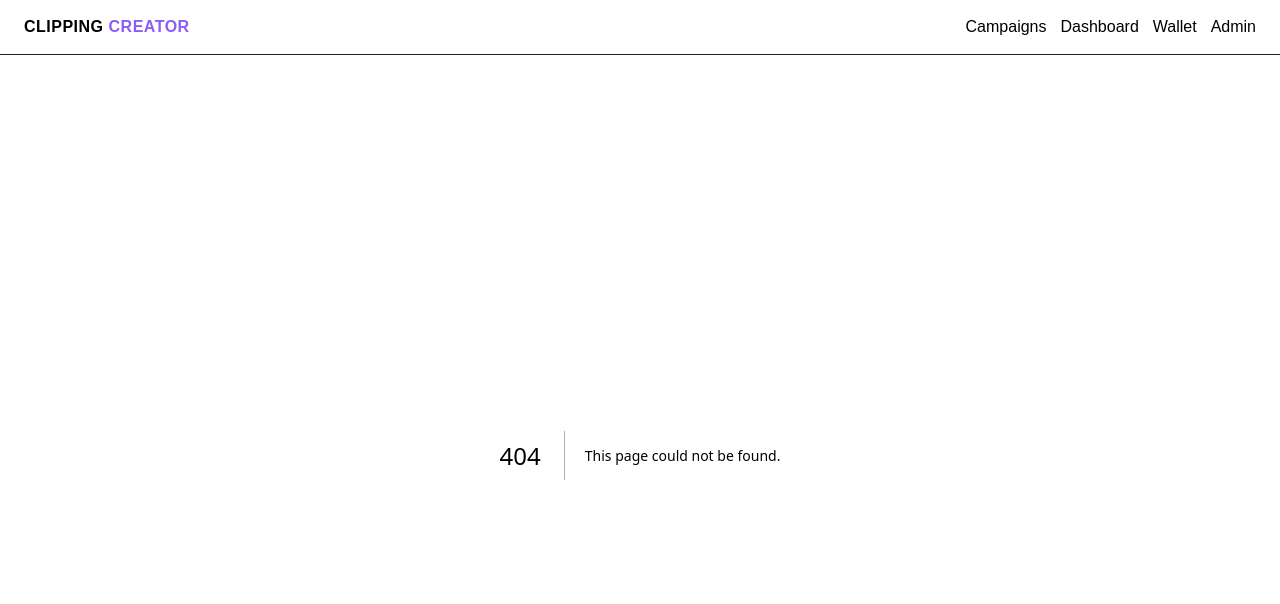
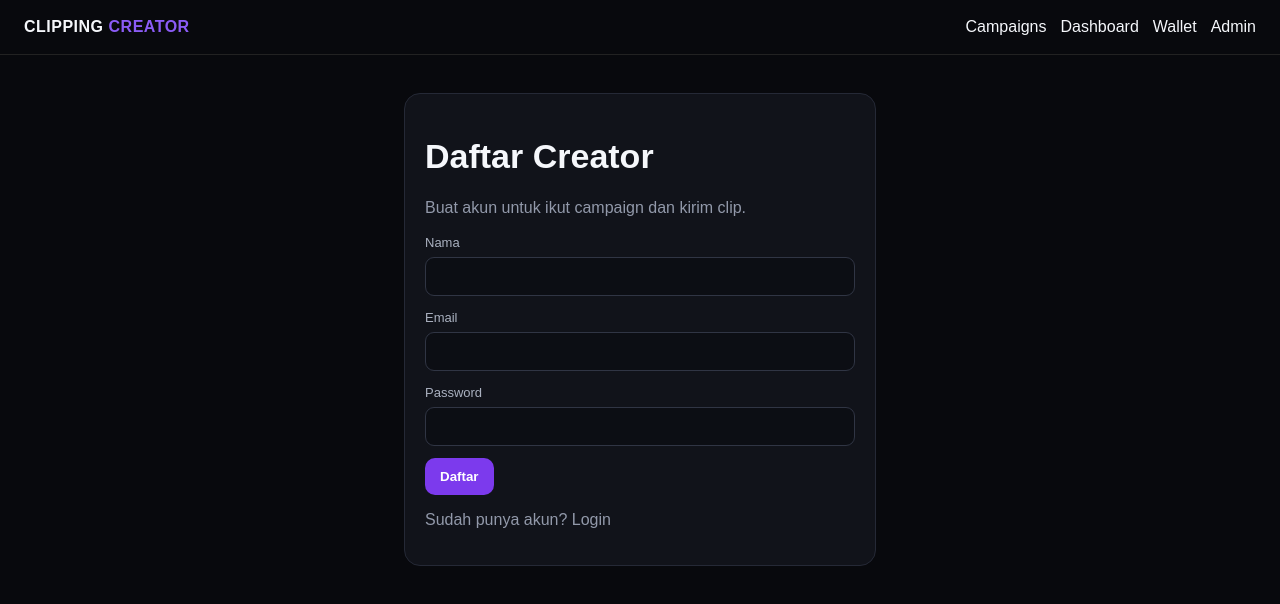
Before and after one commit to dismaqen/clipping-creator, a Next.js app: page /register in a window 1280 px wide. Before the commit this address had no page. Shown: the top 604 px of the page. Built offline with nearby package versions, Linux system fonts and the light colour scheme.

Commit message:
Add creator registration

```diff
--- /dev/null
+++ b/app/register/page.tsx
@@ -0,0 +1,33 @@
+"use client";
+import { useState } from "react";
+import Link from "next/link";
+import { useRouter } from "next/navigation";
+import { getSupabase } from "../../lib/supabase";
+
+export default function Register(){
+  const [email,setEmail]=useState(""); const [password,setPassword]=useState(""); const [name,setName]=useState("");
+  const [busy,setBusy]=useState(false); const router=useRouter();
+  async function go(e:React.FormEvent){
+    e.preventDefault(); setBusy(true);
+    try {
+      const s=getSupabase();
+      const {data,error}=await s.auth.signUp({email,password,options:{data:{display_name:name}}});
+      if(error) alert(error.message);
+      else if(data.session) router.push("/dashboard");
+      else alert("Akun dibuat. Jika konfirmasi email aktif, cek email lu lalu login.");
+    } catch(error){ alert(error instanceof Error?error.message:"Gagal daftar."); }
+    finally{setBusy(false);}
+  }
+  return <main className="wrap" style={{maxWidth:520}}>
+    <div className="card">
+      <h1>Daftar Creator</h1><p className="muted">Buat akun untuk ikut campaign dan kirim clip.</p>
+      <form onSubmit={go}>
+        <label>Nama</label><input required value={name} onChange={e=>setName(e.target.value)} />
+        <label>Email</label><input required type="email" value={email} onChange={e=>setEmail(e.target.value)} />
+        <label>Password</label><input required minLength={6} type="password" value={password} onChange={e=>setPassword(e.target.value)} />
+        <button className="btn" disabled={busy}>{busy?"Membuat akun...":"Daftar"}</button>
+      </form>
+      <p className="muted">Sudah punya akun? <Link href="/login">Login</Link></p>
+    </div>
+  </main>
+}
```
